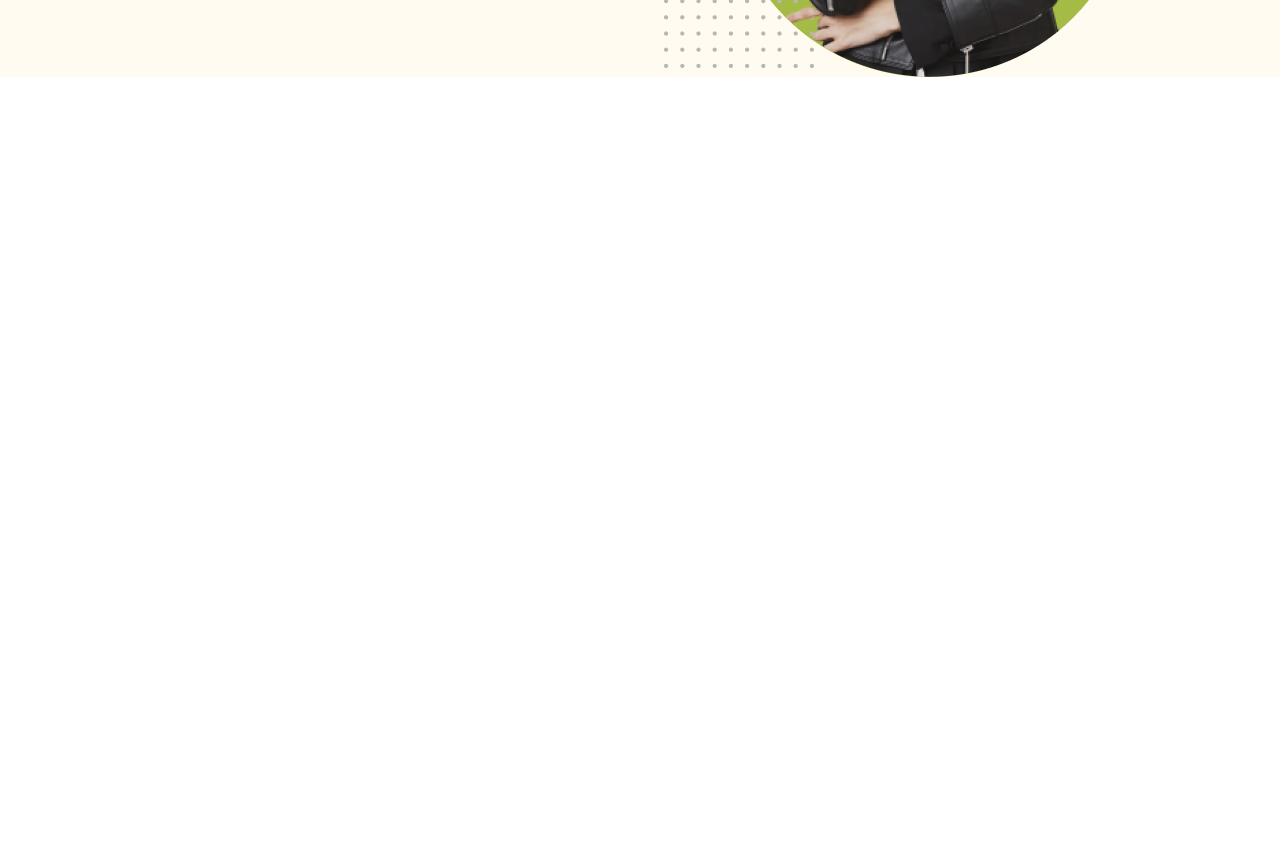
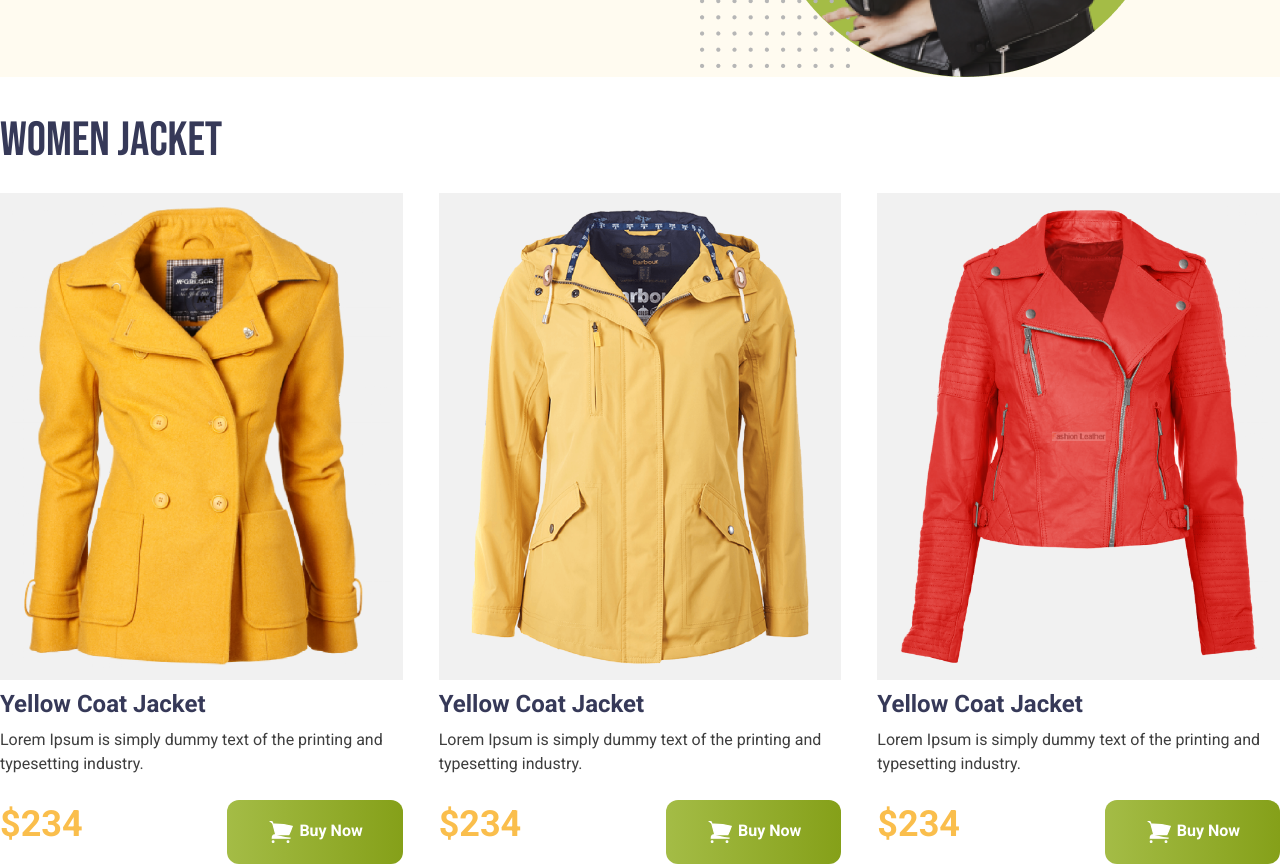
Before and after one commit to jubaeddddd/penguin-fashion-with-tailwind-css, a plain HTML site: page index.html in a window 1280 px wide. Shown: the part 410-1274 px from the top of the page. Before the commit the page ends 800 px from the top, so only its background shows below. Drawn offline with nearby package versions, Linux system fonts and the light colour scheme.

Commit message:
creating women jacket section

```diff
--- a/index.html
+++ b/index.html
@@ -7,11 +7,15 @@
     <link rel="preconnect" href="https://fonts.googleapis.com">
     <link rel="preconnect" href="https://fonts.gstatic.com" crossorigin>
     <link href="https://fonts.googleapis.com/css2?family=Bebas+Neue&display=swap" rel="stylesheet">
+    <link href="https://fonts.googleapis.com/css2?family=Roboto:ital,wght@0,100..900;1,100..900&display=swap" rel="stylesheet">
     <script src="https://cdn.tailwindcss.com"></script>
     <title>Penguin Fashion</title>
     <style>
-        .font-bebas{
+        .font-bebas {
             font-family: "Bebas Neue", serif;
+        }
+        .font-roboto{
+            font-family: "Roboto", serif;
         }
     </style>
 </head>
@@ -21,13 +25,14 @@
         <!-- nav bar -->
 
         <!-- header-banner -->
-        <div class="flex flex-col md:flex-row justify-evenly items-center">
+        <div class="flex flex-col md:flex-row justify-around items-center">
             <div class="">
                 <h1 class="text-7xl uppercase font-bold leading-snug font-bebas"><span class="text-[#FABE4C]">Be the
                         Penguins</span><br><span class="text-[#363958]">of Winter</span></h1>
                 <p class="text-base text-[#3E3E3E]">Lorem Ipsum is simply dummy text of the printing<br>
                     and typesetting industry.</p>
-                <button class="bg-gradient-to-r from-[#A4BC46] to-[#85A019] px-10 py-4 rounded-xl text-white font-bold mt-4">
+                <button
+                    class="bg-gradient-to-r from-[#A4BC46] to-[#85A019] px-10 py-4 rounded-xl text-white font-bold mt-4">
                     <svg xmlns="http://www.w3.org/2000/svg" class="h-8 w-7 inline" fill="white" viewBox="0 0 24 24"
                         strokeWidth={1.5} stroke="currentColor" className="size-6">
                         <path strokeLinecap="round" strokeLinejoin="round"
@@ -41,7 +46,72 @@
         </div>
     </header>
     <main>
-
+        <!-- women jacket part -->
+        <section class="max-w-7xl mx-auto mt-10">
+            <h1 class="uppercase font-bebas text-5xl text-[#363958]">Women Jacket</h1>
+            <div class="grid grid-cols-3 gap-9 mt-7">
+                <!-- jacket-1 -->
+                <div class="space-y-2 font-roboto">
+                    <div class="bg-[#F1F1F1] p-3">
+                        <img src="jacket-1.png" alt="">
+                    </div>
+                    <h4 class="text-[#363958] text-2xl font-bold">Yellow Coat Jacket </h4>
+                    <p class="text-[#3E3E3E]">Lorem Ipsum is simply dummy text of the
+                        printing and typesetting industry.</p>
+                    <div class="flex justify-between items-center">
+                        <h2 class="text-[#FABE4C] text-4xl font-bold">$234</h2>
+                        <button
+                            class="bg-gradient-to-r from-[#A4BC46] to-[#85A019] px-10 py-4 rounded-xl text-white font-bold mt-4">
+                            <svg xmlns="http://www.w3.org/2000/svg" class="h-8 w-7 inline" fill="white"
+                                viewBox="0 0 24 24" strokeWidth={1.5} stroke="currentColor" className="size-6">
+                                <path strokeLinecap="round" strokeLinejoin="round"
+                                    d="M2.25 3h1.386c.51 0 .955.343 1.087.835l.383 1.437M7.5 14.25a3 3 0 0 0-3 3h15.75m-12.75-3h11.218c1.121-2.3 2.1-4.684 2.924-7.138a60.114 60.114 0 0 0-16.536-1.84M7.5 14.25 5.106 5.272M6 20.25a.75.75 0 1 1-1.5 0 .75.75 0 0 1 1.5 0Zm12.75 0a.75.75 0 1 1-1.5 0 .75.75 0 0 1 1.5 0Z" />
+                            </svg>
+                            Buy Now</button>
+                    </div>
+                </div>
+                <!-- jacket-2 -->
+                <div class="space-y-2 font-roboto">
+                    <div class="bg-[#F1F1F1] p-3">
+                        <img src="jacket-2.png" alt="">
+                    </div>
+                    <h4 class="text-[#363958] text-2xl font-bold">Yellow Coat Jacket </h4>
+                    <p class="text-[#3E3E3E]">Lorem Ipsum is simply dummy text of the
+                        printing and typesetting industry.</p>
+                    <div class="flex justify-between items-center">
+                        <h2 class="text-[#FABE4C] text-4xl font-bold">$234</h2>
+                        <button
+                            class="bg-gradient-to-r from-[#A4BC46] to-[#85A019] px-10 py-4 rounded-xl text-white font-bold mt-4">
+                            <svg xmlns="http://www.w3.org/2000/svg" class="h-8 w-7 inline" fill="white"
+                                viewBox="0 0 24 24" strokeWidth={1.5} stroke="currentColor" className="size-6">
+                                <path strokeLinecap="round" strokeLinejoin="round"
+                                    d="M2.25 3h1.386c.51 0 .955.343 1.087.835l.383 1.437M7.5 14.25a3 3 0 0 0-3 3h15.75m-12.75-3h11.218c1.121-2.3 2.1-4.684 2.924-7.138a60.114 60.114 0 0 0-16.536-1.84M7.5 14.25 5.106 5.272M6 20.25a.75.75 0 1 1-1.5 0 .75.75 0 0 1 1.5 0Zm12.75 0a.75.75 0 1 1-1.5 0 .75.75 0 0 1 1.5 0Z" />
+                            </svg>
+                            Buy Now</button>
+                    </div>
+                </div>
+                <!-- jacket-3 -->
+                <div class="space-y-2 font-roboto">
+                    <div class="bg-[#F1F1F1] p-3">
+                        <img src="jacket-3.png" alt="">
+                    </div>
+                    <h4 class="text-[#363958] text-2xl font-bold">Yellow Coat Jacket </h4>
+                    <p class="text-[#3E3E3E]">Lorem Ipsum is simply dummy text of the
+                        printing and typesetting industry.</p>
+                    <div class="flex justify-between items-center">
+                        <h2 class="text-[#FABE4C] text-4xl font-bold">$234</h2>
+                        <button
+                            class="bg-gradient-to-r from-[#A4BC46] to-[#85A019] px-10 py-4 rounded-xl text-white font-bold mt-4">
+                            <svg xmlns="http://www.w3.org/2000/svg" class="h-8 w-7 inline" fill="white"
+                                viewBox="0 0 24 24" strokeWidth={1.5} stroke="currentColor" className="size-6">
+                                <path strokeLinecap="round" strokeLinejoin="round"
+                                    d="M2.25 3h1.386c.51 0 .955.343 1.087.835l.383 1.437M7.5 14.25a3 3 0 0 0-3 3h15.75m-12.75-3h11.218c1.121-2.3 2.1-4.684 2.924-7.138a60.114 60.114 0 0 0-16.536-1.84M7.5 14.25 5.106 5.272M6 20.25a.75.75 0 1 1-1.5 0 .75.75 0 0 1 1.5 0Zm12.75 0a.75.75 0 1 1-1.5 0 .75.75 0 0 1 1.5 0Z" />
+                            </svg>
+                            Buy Now</button>
+                    </div>
+                </div>
+            </div>
+        </section>
     </main>
 </body>
 
```
